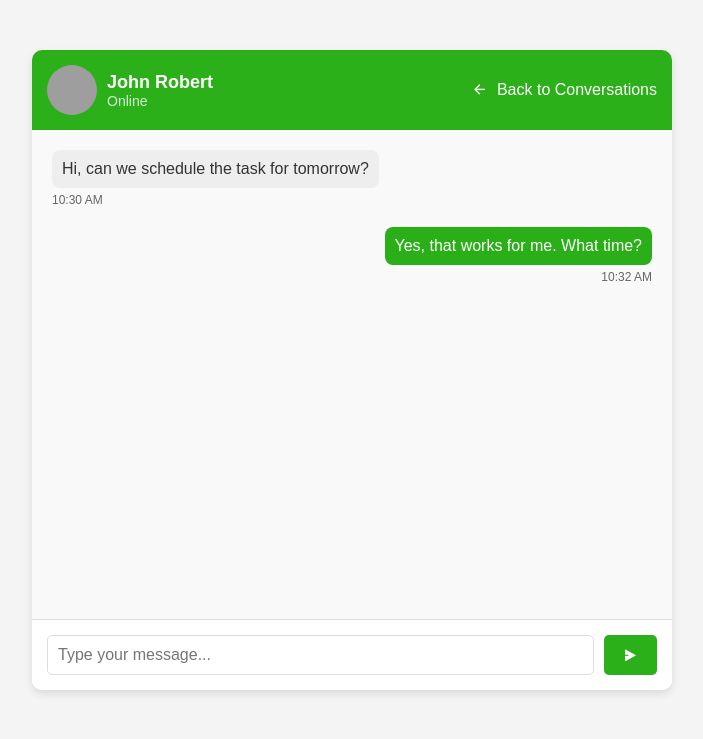
After one commit to ZaynAnwar/Taskker, a PHP site: the page made by Chat system/chat.html in a window 1280 px wide. The commit adds this page. Shown: the top 739 px of the page, without its empty margins (288-991 px from the left). Run offline with PHP 8.4, Linux system fonts and the light colour scheme; some libraries are stand-ins or nearby versions; grey boxes are pictures that could not be loaded.

```diff
--- /dev/null
+++ b/Chat system/chat.css
@@ -0,0 +1,152 @@
+/* Basic Reset */
+* {
+    margin: 0;
+    padding: 0;
+    box-sizing: border-box;
+}
+
+body {
+    font-family: 'Poppins', sans-serif;
+    background-color: #f4f4f4;
+    color: #333;
+}
+
+/* Chat Container */
+.chat-container {
+    width: 50%;
+    margin: 50px auto;
+    background-color: #fff;
+    border-radius: 10px;
+    box-shadow: 0 4px 8px rgba(0, 0, 0, 0.1);
+    display: flex;
+    flex-direction: column;
+    height: 80vh;
+    overflow: hidden;
+}
+
+/* Chat Header */
+.chat-header {
+    display: flex;
+    justify-content: space-between;
+    align-items: center;
+    background-color: #14a800e5;
+    padding: 15px;
+    color: white;
+}
+
+.user-info {
+    display: flex;
+    align-items: center;
+}
+
+.avatar {
+    width: 50px;
+    height: 50px;
+    border-radius: 50%;
+    margin-right: 10px;
+}
+
+.user-details h3 {
+    margin: 0;
+    font-size: 18px;
+}
+
+.user-details p {
+    margin: 0;
+    font-size: 14px;
+    color: #d4edda;
+}
+
+.back-btn {
+    background: none;
+    border: none;
+    color: white;
+    font-size: 16px;
+    cursor: pointer;
+}
+
+.back-btn i {
+    margin-right: 5px;
+}
+
+/* Chat Window */
+.chat-window {
+    flex-grow: 1;
+    padding: 20px;
+    overflow-y: auto;
+    background-color: #f9f9f9;
+}
+
+.chat-window::-webkit-scrollbar {
+    width: 8px;
+}
+
+.chat-window::-webkit-scrollbar-thumb {
+    background-color: #ddd;
+    border-radius: 5px;
+}
+
+/* Chat Messages */
+.message {
+    margin-bottom: 20px;
+    display: flex;
+    flex-direction: column;
+}
+
+.message.sent {
+    align-items: flex-end;
+}
+
+.message.received {
+    align-items: flex-start;
+}
+
+.message-text {
+    max-width: 60%;
+    padding: 10px;
+    border-radius: 8px;
+    background-color: #14a800e5;
+    color: white;
+    font-size: 16px;
+    margin-bottom: 5px;
+}
+
+.message.received .message-text {
+    background-color: #eee;
+    color: #333;
+}
+
+.message-time {
+    font-size: 12px;
+    color: #666;
+}
+
+/* Chat Input Section */
+.chat-input {
+    display: flex;
+    padding: 15px;
+    background-color: #fff;
+    border-top: 1px solid #ddd;
+}
+
+.chat-input input {
+    flex-grow: 1;
+    padding: 10px;
+    border: 1px solid #ddd;
+    border-radius: 5px;
+    font-size: 16px;
+}
+
+.chat-input button {
+    background-color: #14a800e5;
+    color: white;
+    border: none;
+    padding: 10px 20px;
+    margin-left: 10px;
+    border-radius: 5px;
+    cursor: pointer;
+}
+
+.chat-input button:hover {
+    background-color: #12a400;
+}
--- /dev/null
+++ b/Chat system/chat.html
@@ -0,0 +1,47 @@
+<!DOCTYPE html>
+<html lang="en">
+<head>
+    <meta charset="UTF-8">
+    <meta name="viewport" content="width=device-width, initial-scale=1.0">
+    <title>Taskker | Chat</title>
+    <link href="https://cdn.jsdelivr.net/npm/remixicon@4.3.0/fonts/remixicon.css" rel="stylesheet">
+    <link rel="stylesheet" href="chat.css">
+</head>
+<body>
+    <div class="chat-container">
+        <!-- Chat Header -->
+        <header class="chat-header">
+            <div class="user-info">
+                <img src="user-avatar.jpg" class="avatar" alt="User Avatar">
+                <div class="user-details">
+                    <h3>John Robert</h3>
+                    <p>Online</p>
+                </div>
+            </div>
+            <button class="back-btn">
+                <i class="ri-arrow-left-line"></i> Back to Conversations
+            </button>
+        </header>
+
+        <!-- Chat Messages Section -->
+        <div class="chat-window" id="chatWindow">
+            <div class="message received">
+                <p class="message-text">Hi, can we schedule the task for tomorrow?</p>
+                <span class="message-time">10:30 AM</span>
+            </div>
+            <div class="message sent">
+                <p class="message-text">Yes, that works for me. What time?</p>
+                <span class="message-time">10:32 AM</span>
+            </div>
+        </div>
+
+        <!-- Chat Input Section -->
+        <div class="chat-input">
+            <input type="text" id="messageInput" placeholder="Type your message...">
+            <button id="sendMessageBtn"><i class="ri-send-plane-2-fill"></i></button>
+        </div>
+    </div>
+
+    <script src="chat.js"></script>
+</body>
+</html>
--- /dev/null
+++ b/Chat system/chat.js
@@ -0,0 +1,34 @@
+// Sample message data
+const chatWindow = document.getElementById('chatWindow');
+const messageInput = document.getElementById('messageInput');
+const sendMessageBtn = document.getElementById('sendMessageBtn');
+
+// Function to append a message to the chat window
+function appendMessage(message, type) {
+    const messageDiv = document.createElement('div');
+    messageDiv.classList.add('message', type);
+
+    messageDiv.innerHTML = `
+        <p class="message-text">${message}</p>
+        <span class="message-time">${new Date().toLocaleTimeString([], { hour: '2-digit', minute: '2-digit' })}</span>
+    `;
+
+    chatWindow.appendChild(messageDiv);
+    chatWindow.scrollTop = chatWindow.scrollHeight; // Auto-scroll to the bottom
+}
+
+// Handle sending messages
+sendMessageBtn.addEventListener('click', function() {
+    const message = messageInput.value.trim();
+    if (message !== '') {
+        appendMessage(message, 'sent');
+        messageInput.value = ''; // Clear input after sending
+    }
+});
+
+// Optional: Handle sending messages when pressing Enter key
+messageInput.addEventListener('keypress', function(event) {
+    if (event.key === 'Enter') {
+        sendMessageBtn.click();
+    }
+});
--- a/find task/details/details.css
+++ b/find task/details/details.css
@@ -7,7 +7,7 @@
 
 body {
     font-family: 'Poppins', sans-serif;
-    background-color: #f4f4f4;
+    background-color: #dbf1d8;
     color: #333;
 }
 
--- a/find task/find task.js
+++ b/find task/find task.js
@@ -56,8 +56,8 @@ function renderTasks(filteredTasks) {
                 <p><strong>Price:</strong> ${task.price}</p>
             </div>
             <div class="task-actions">
-                <button class="details-btn">View Details</button>
-                <button class="apply-btn"><a href="/find task/details/details.html">Apply Now</a></button>
+                <button class="details-btn"><a href="/find task/details/details.html">View Details</a></button>
+                <button class="apply-btn">Apply Now</button>
             </div>
         `;
 
```
Also changed, not shown: find task/find task.css (+45 -33 lines), find task/find task.html (+14 -2 lines).
